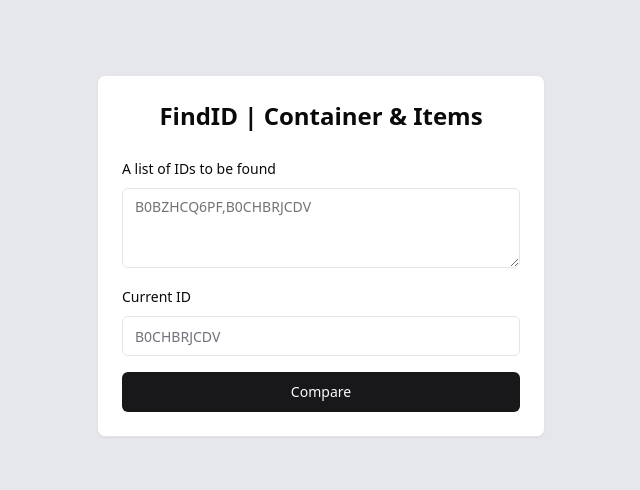
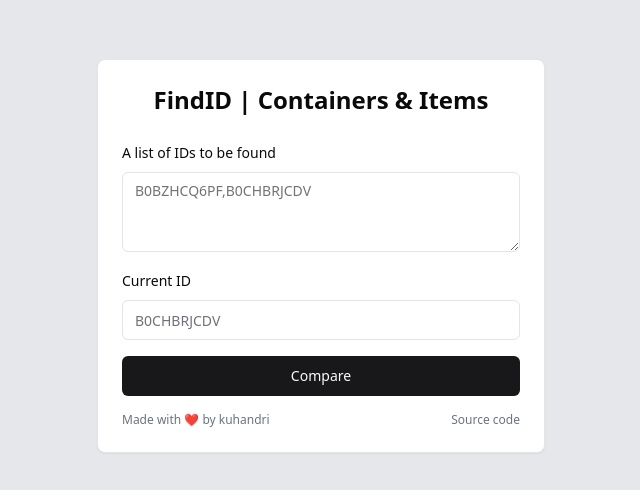
Before and after one commit to LWJerri/FindID, a React (Vite) app: page / in a window 1280 px wide. Shown: the part 144-634 px from the top of the page, without its empty margins (319-959 px from the left). Built offline with nearby package versions, Linux system fonts and the light colour scheme.

Commit message:
SOme little updates

```diff
--- a/src/App.tsx
+++ b/src/App.tsx
@@ -36,7 +36,7 @@ export default function App() {
 		<main className={`flex items-center justify-center h-screen ${backgroundColor}`}>
 			<Card className="w-full max-w-md mx-4">
 				<CardHeader>
-					<h2 className="text-2xl font-semibold text-center">FindID | Container & Items</h2>
+					<h2 className="text-2xl font-semibold text-center">FindID | Containers & Items</h2>
 				</CardHeader>
 
 				<CardContent>
@@ -69,6 +69,14 @@ export default function App() {
 						<Button className="w-full" onClick={handleScanButtonClick}>
 							Compare
 						</Button>
+
+						<div className="flex justify-between">
+							<p className="text-xs text-gray-500">Made with ❤️ by kuhandri</p>
+
+							<a className="text-xs text-gray-500" href="https://github.com/LWJerri/FindID" target="_blank">
+								Source code
+							</a>
+						</div>
 					</div>
 				</CardContent>
 			</Card>
```
